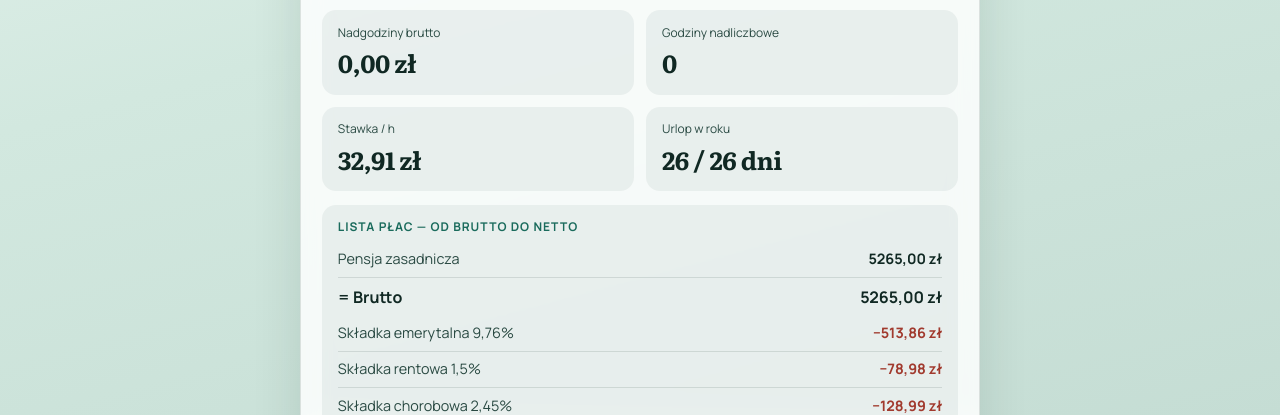
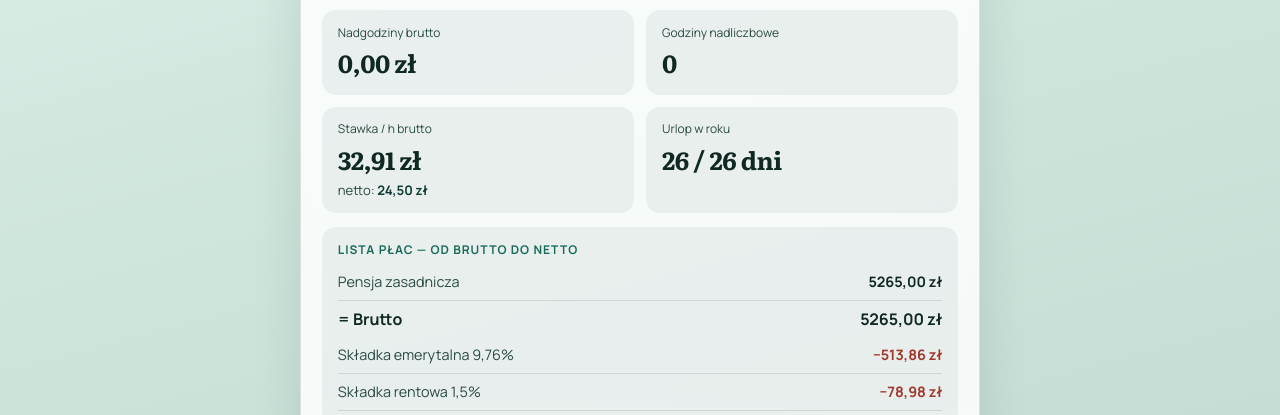
Before and after one commit to inna-droid/nadgodziny-pl, a plain HTML site: page index.html in a window 1280 px wide. Shown: the part 382-797 px from the top of the page. Drawn offline with Linux system fonts and the light colour scheme.

Commit message:
Stawka godzinowa brutto i netto
- Umowa o pracę: kafelek Stawka / h pokazuje brutto i netto (pensja na rękę ÷ godziny nominalne)
- Zlecenie: stawka brutto → netto na górze i w rozliczeniu

Co-Authored-By: Claude Opus 5.5 <noreply@anthropic.com>
Claude-Session: https://claude.ai/code/session_01NfSNoBbmagwPyLxK6YsN9x

```diff
--- a/css/styles.css
+++ b/css/styles.css
@@ -779,3 +779,6 @@ fieldset.contract-pick legend { font-size: 0.82rem; font-weight: 600; color: var
 .seg button { border: none; background: transparent; border-radius: 10px; padding: 0.65rem 0.3rem; font: 700 0.85rem var(--font-body); color: var(--teal); cursor: pointer; }
 .seg button.active { background: var(--teal); color: #fff; box-shadow: 0 6px 14px rgba(15, 61, 54, 0.25); }
 .contract-note { margin: 0; font-size: 0.92rem; color: var(--ink-soft); }
+
+.rate-net { display: block; margin-top: 0.2rem; font-size: 0.82rem; color: var(--ink-soft); }
+.rate-net b { color: var(--teal); }
--- a/index.html
+++ b/index.html
@@ -54,8 +54,9 @@
             <strong id="totalHours">0</strong>
           </div>
           <div>
-            <span class="total-label">Stawka / h</span>
+            <span class="total-label">Stawka / h brutto</span>
             <strong id="hourlyRate">0,00 zł</strong>
+            <span class="rate-net">netto: <b id="hourlyNet">0,00 zł</b></span>
           </div>
           <div>
             <span class="total-label">Urlop w roku</span>
--- a/js/app.js
+++ b/js/app.js
@@ -421,6 +421,11 @@
       if (r.health) L.push(["Składka zdrowotna 9%", r.health, "−"]);
       L.push([u.status === "etat" || u.status === "only" ? `Zaliczka PIT 12%${u.pit2 ? " (PIT-2)" : ""}` : "Zaliczka PIT — ulga dla młodych", r.pit, "−"]);
       L.push(["Do wypłaty netto", r.net, "="]);
+      const hrs = u.mode === "hour" ? Number(u.hours) || 0 : 0;
+      if (hrs) {
+        L.push(["Stawka za godzinę brutto", roundGr(r.gross / hrs), "i"]);
+        L.push(["Stawka za godzinę netto (na rękę)", roundGr(r.net / hrs), "i"]);
+      }
       if (r.kup) L.push(["Koszty uzyskania przychodu 20%", r.kup, "i"]);
       if (r.taxBase) L.push(["Podstawa podatku", r.taxBase, "i"]);
       return { L, net: r.net, gross: r.gross };
@@ -480,6 +485,10 @@
       const { L, net, gross } = contractLines();
       els.netPay.textContent = formatMoney(net);
       els.grossPay.textContent = formatMoney(gross);
+      const u = state.uz;
+      if (state.contract === "uz" && u.mode === "hour" && Number(u.hours) > 0) {
+        els.grossPay.textContent = `${formatMoney(gross)} · ${formatMoney(Number(u.rate) || 0)}/h brutto → ${formatMoney(roundGr(net / Number(u.hours)))}/h netto`;
+      }
       document.getElementById("payslipTitle").textContent = state.contract === "uz" ? "Zlecenie — od brutto do netto" : "Firma (B2B) — od przychodu do kwoty na rękę";
       const row = (label, value, cls = "") => `<div class="${cls}"><dt>${label}</dt><dd>${value}</dd></div>`;
       els.payslip.innerHTML = L.map(([l, v, sign]) =>
@@ -492,6 +501,16 @@
     const tx = state.tax;
     els.netPay.textContent = formatMoney(slip.net);
     els.grossPay.textContent = formatMoney(slip.gross);
+    // Stawka godzinowa netto: sama pensja zasadnicza na rękę ÷ godziny nominalne
+    const baseNet = Payroll.payslip({
+      salary: state.salary,
+      age: tx.status === "26plus" ? "26plus" : "under26",
+      kup: Number(tx.kup) || 250,
+      pit2: tx.pit2,
+      ppk: { on: tx.ppkOn, emp: tx.ppkEmp, er: tx.ppkEr },
+    }).net;
+    const nominalNow = Number(state.nominalHours) || 1;
+    document.getElementById("hourlyNet").textContent = formatMoney(roundGr(baseNet / nominalNow));
 
     const row = (label, value, cls = "") => `<div class="${cls}"><dt>${label}</dt><dd>${value}</dd></div>`;
     const minus = (label, v) => row(label, `−${formatMoney(v)}`, "minus");
--- a/sw.js
+++ b/sw.js
@@ -1,4 +1,4 @@
-const CACHE = "twoja-wyplata-v6";
+const CACHE = "twoja-wyplata-v7";
 const ASSETS = [
   "./",
   "./index.html",
```
